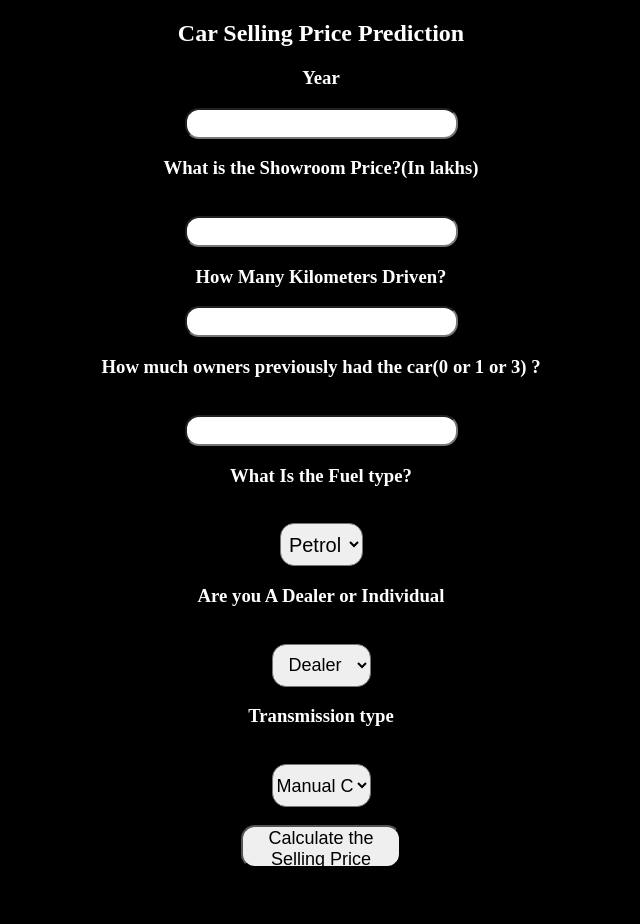
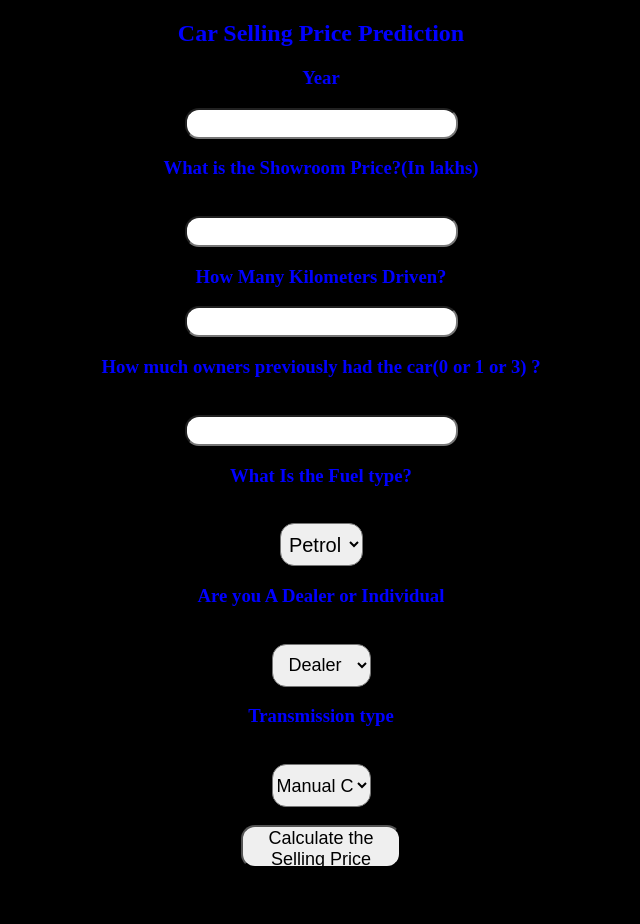
Before and after one commit to anirudhchandnani/car-price, a Flask app: page / in a window 1280 px wide. Shown: the whole page, without its empty margins (319-959 px from the left). Run offline with Flask 2, Linux system fonts and the light colour scheme; parts of the project's set-up code (start-up, migrations or seed data) failed here and were passed over.

Commit message:
Update index.html

```diff
--- a/templates/index.html
+++ b/templates/index.html
@@ -9,7 +9,7 @@
 
 <body>
 
-    <div style="color:white">
+    <div style="color:blue">
         <form action="{{ url_for('predict')}}" method="post">
             <h2>Car Selling Price Prediction</h2>
             <h3>Year</h3>
```
